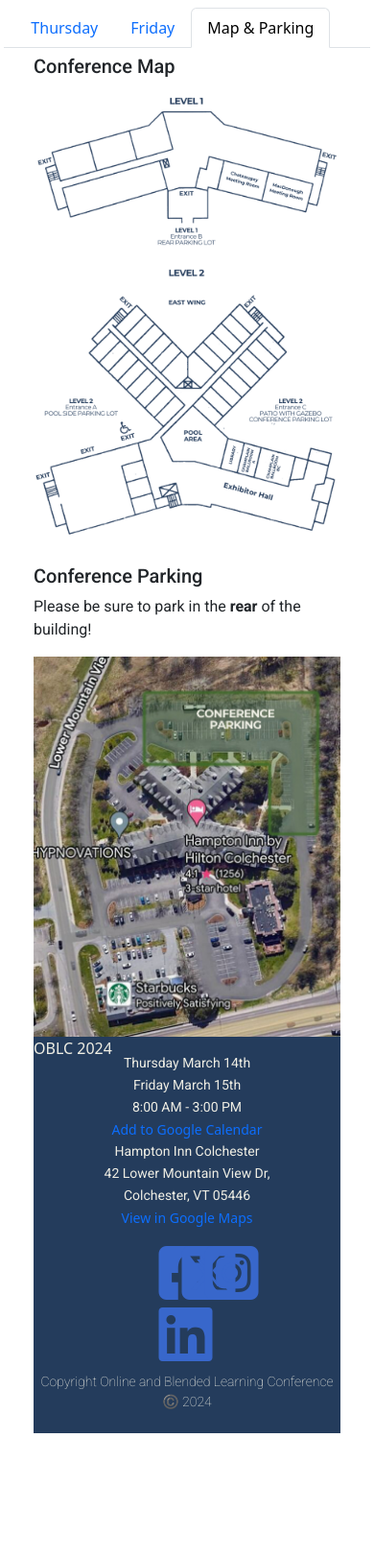
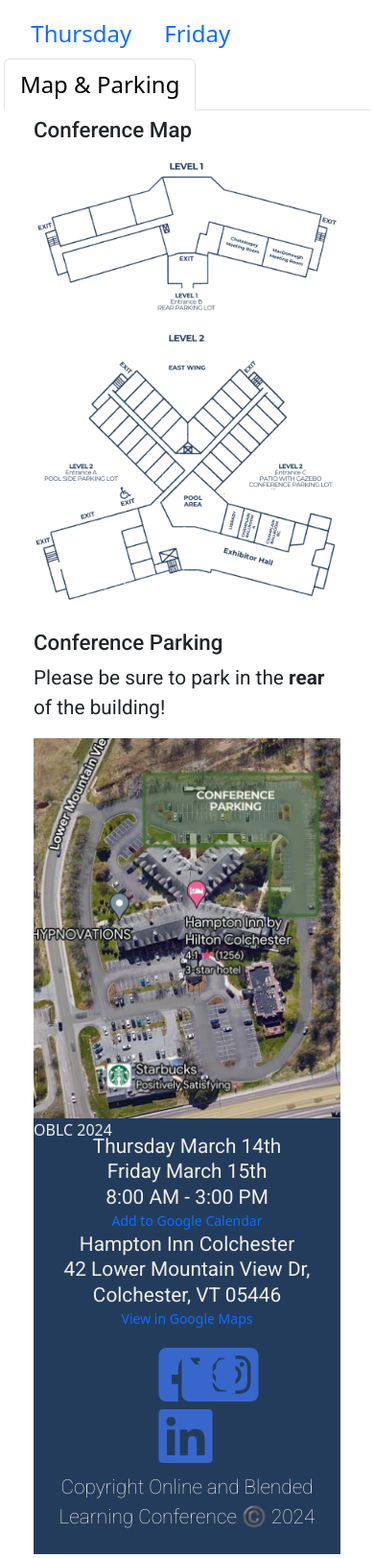
Before and after one commit to kchristensenvtvlc/oblc_sched, a Flask app: page /map in a window 390 px wide. Shown: the part 187-1810 px from the top of the page at 96% size. Before the commit the page ends 1680 px from the top, so only its background shows below. Run offline with Flask 3, Linux system fonts and the light colour scheme; some libraries are stand-ins or nearby versions.

Commit message:
mobile styles

```diff
--- a/api/static/styles.css
+++ b/api/static/styles.css
@@ -134,7 +134,13 @@ i {font-size: 4rem;
 
     html body {padding: 1vw;}
 
-    #sessions_rows {width: 90%;}
+    #sessions_rows {width: 85%;}
+
+    p {font-size: 1.3rem;}
+
+    h5 {font-size: 1.4rem;}
+
+    .nav-tabs .nav-link {font-size: 1.5rem;}
 
     .avatar {
         display: inline;
```
